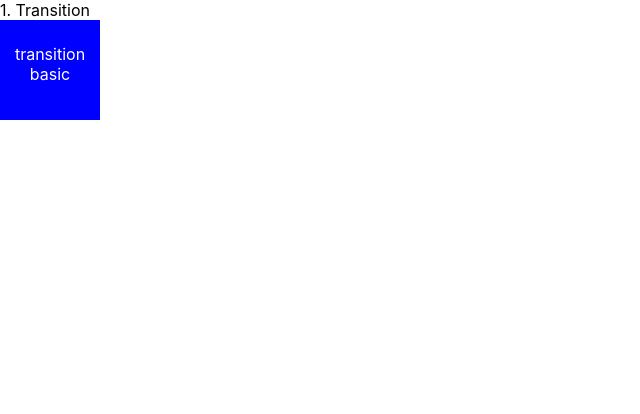
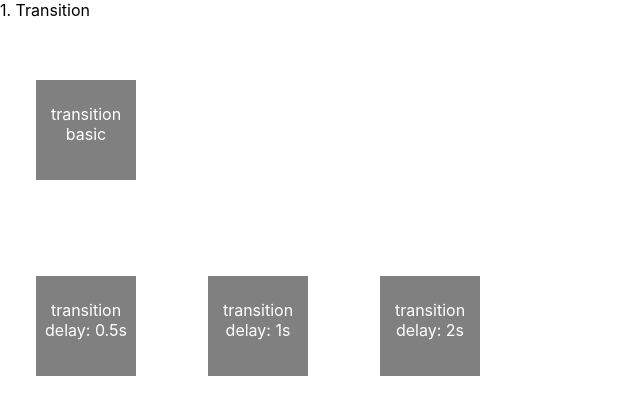
Before and after one commit to behoney/study_react_redux_sass, a React (Create React App) app: page / in a window 1280 px wide. Shown: the top 414 px of the page, without its empty margins (0-640 px from the left). Built offline with nearby package versions, Linux system fonts and the light colour scheme.

Commit message:
[add] transition delay

```diff
--- a/src/Transition.js
+++ b/src/Transition.js
@@ -6,16 +6,36 @@ function Transition() {
         <div>
             <div>1. Transition</div>
             <Ex1 />
+            <Ex2 />
         </div>
     )
 }
 
 const Ex1 = () => {
     return (<>
-        <div className='transition-1'>
-            transition basic
+        <div className="container">
+            <div className='transition-1'>
+                transition basic
+            </div>
         </div>
     </>)
 }
 
+const Ex2 = () => {
+    const Block = ({ delay }) => {
+        const wait = delay.toString() + "s"
+        return (<div className='transition-2' style={{ transitionDelay: wait }}>
+            transition delay: {wait}
+        </div>)
+    }
+    return (
+        <div className="container">
+            <Block delay="0.5"></Block>
+            <Block delay="1"></Block>
+            <Block delay="2"></Block>
+        </div>)
+}
+
+
+
 export default Transition
--- a/src/Transition.scss
+++ b/src/Transition.scss
@@ -6,12 +6,43 @@
     text-align: center;
     color: #fff;
     padding-top: 24px;
-
     box-sizing: border-box;
 
-    transition: background-color 0.2s ease;
+    transition: all 1.2s ease;
 
     &:hover {
         background-color: red;
+        width: 150px;
+        height: 150px;
     }
 }
+
+.transition-2 {
+    width: 100px;
+    height: 100px;
+    background-color: blue;
+
+    text-align: center;
+    color: #fff;
+    padding-top: 24px;
+    box-sizing: border-box;
+
+    transition: all 1.2s ease;
+
+    &:hover {
+        background-color: red;
+        width: 150px;
+        height: 150px;
+    }
+}
+
+div.container {
+    margin: 24px auto;
+
+    div {
+        margin: 36px;
+        display: inline-block;
+        background-color: gray;
+
+    }
+}
```
